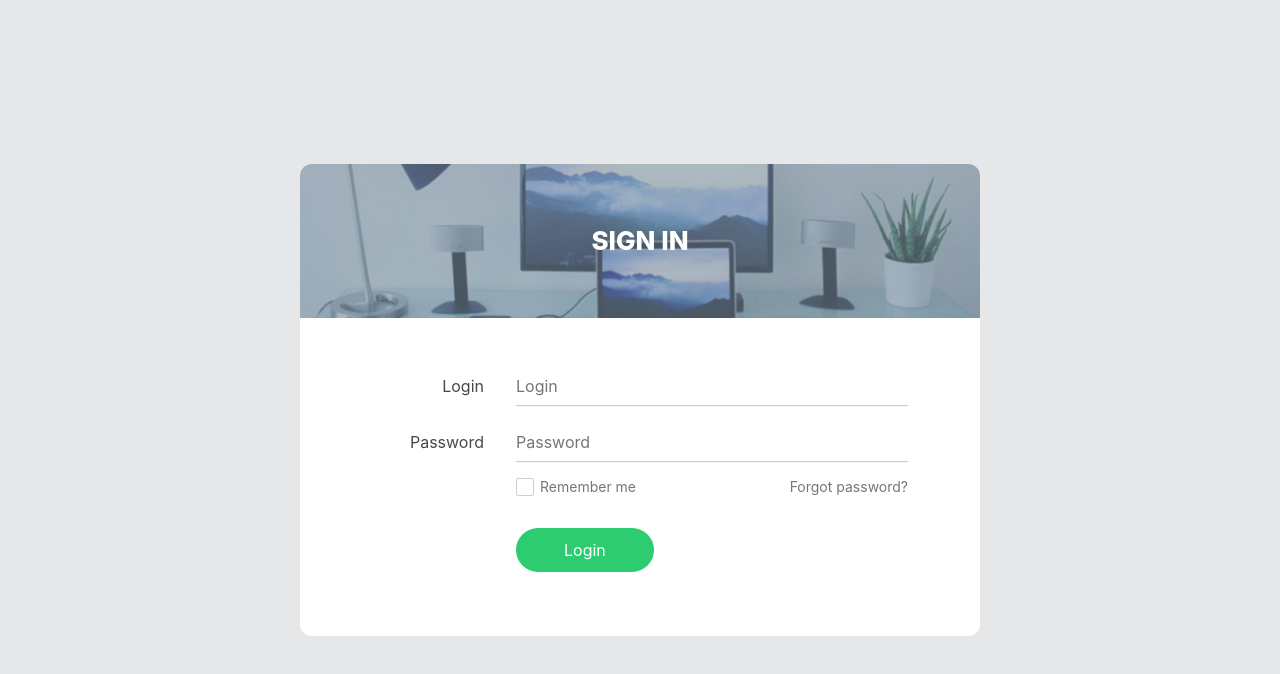
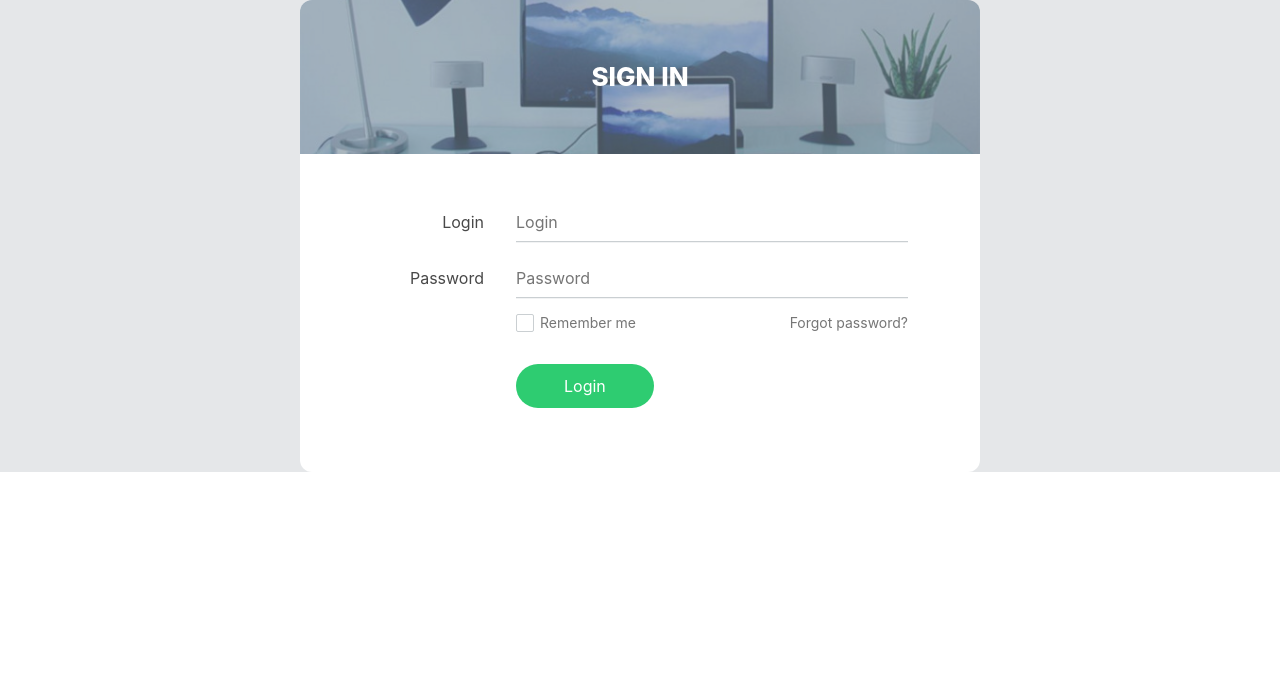
Before and after one commit to artischockee/emeraldy, a React (Create React App) app in the folder client/: page /login in a window 1280 px wide. Shown: the top 674 px of the page. Built offline with nearby package versions, Linux system fonts and the light colour scheme.

Commit message:
Wrap root with the container

```diff
--- a/client/src/index.js
+++ b/client/src/index.js
@@ -1,15 +1,15 @@
 import React from 'react';
 import ReactDOM from 'react-dom';
-import { BrowserRouter, Switch, Route } from 'react-router-dom';
+import { BrowserRouter } from 'react-router-dom';
 import { Provider } from 'react-redux';
 import { createStore, applyMiddleware } from 'redux';
 import thunk from 'redux-thunk';
 import './index.css';
 import rootReducer from './reducers';
-import App from './App';
-import Login from './components/login/Login';
 import * as serviceWorker from './serviceWorker';
-import { timeout } from './auxiliary/timeout';
+import { timeout } from './auxiliary';
+
+import Root from './Root';
 
 const store = createStore(
   rootReducer,
@@ -18,7 +18,7 @@ const store = createStore(
 
 const rootElement = document.getElementById('root');
 
-class Root extends React.Component {
+class RootContainer extends React.Component {
   async componentDidMount() {
     await timeout(300);
     rootElement.classList.add("visible");
@@ -28,18 +28,14 @@ class Root extends React.Component {
     return (
       <Provider store={store}>
         <BrowserRouter>
-          <Switch>
-            <Route path="/login" component={Login} />
-            {/* <Route path="/resetPassword/:token" component={Login} /> */}
-            <Route path="/" component={App} />
-          </Switch>
+          <Root />
         </BrowserRouter>
       </Provider>
     );
   }
 }
 
-ReactDOM.render(<Root />, rootElement);
+ReactDOM.render(<RootContainer />, rootElement);
 
 document.addEventListener('keyup', (e) => {
   if (e.key === 'Control') {
```
